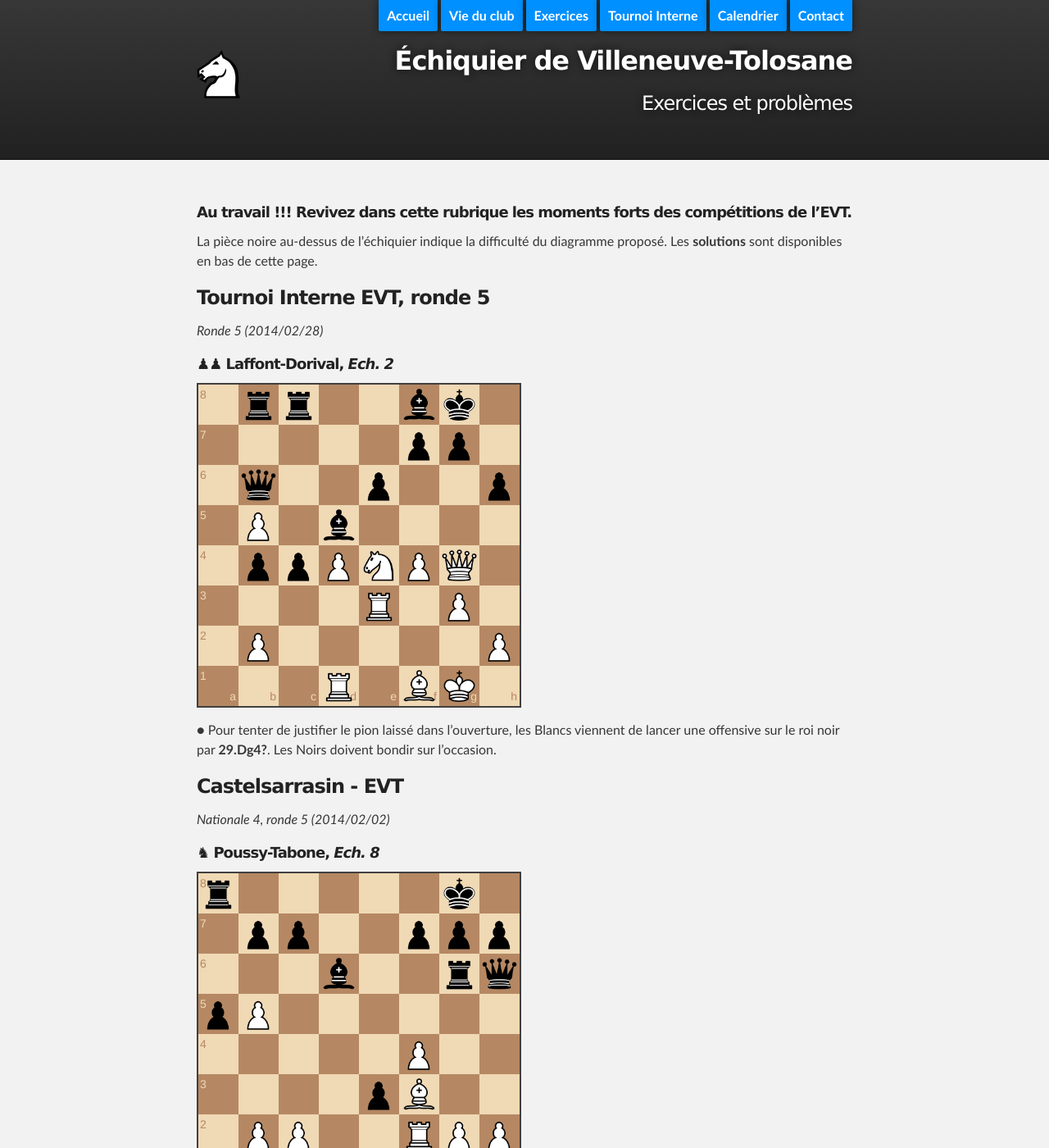
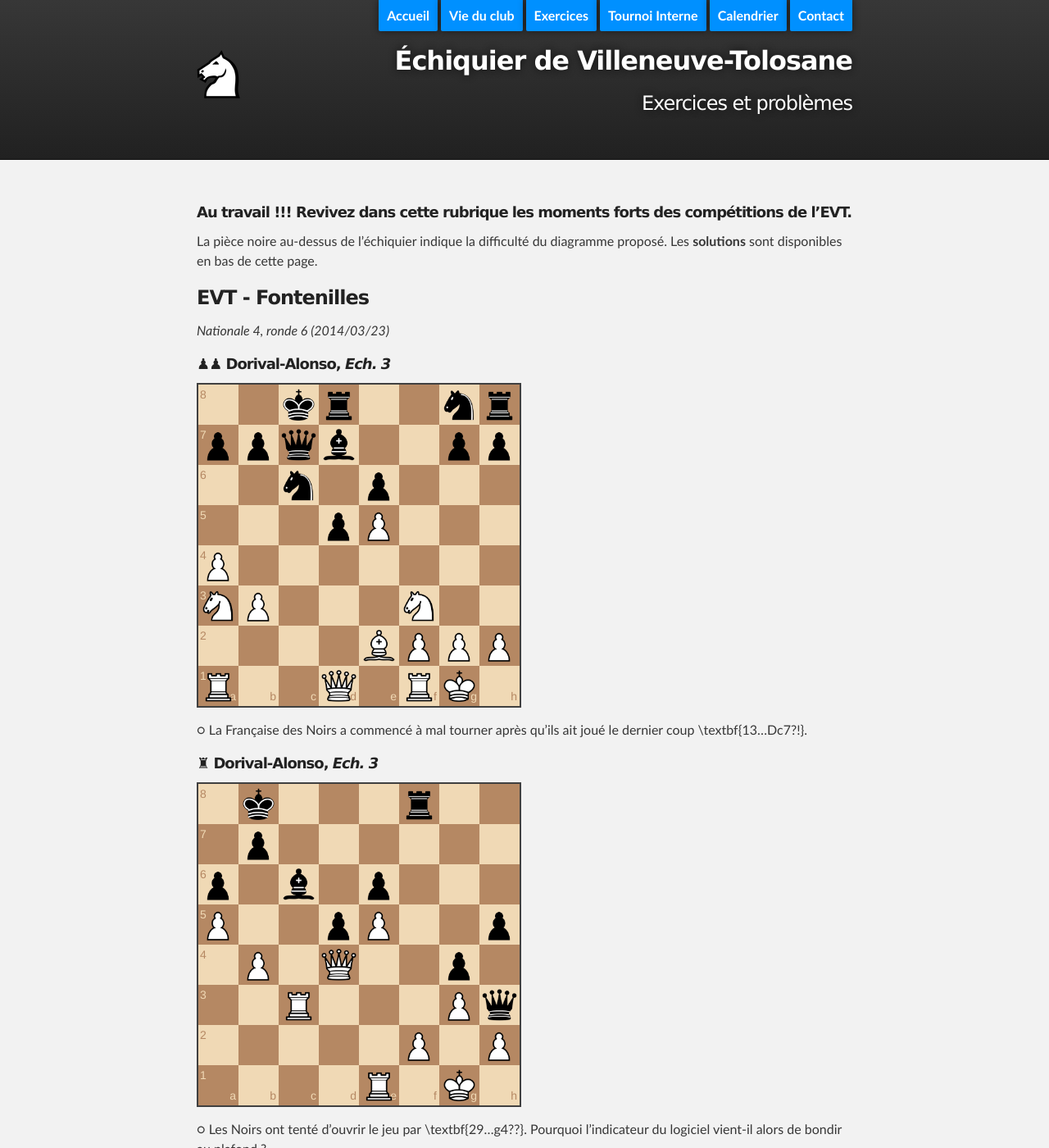
Before and after one commit to echiquier-villeneuve-tolosane/echiquier-villeneuve-tolosane.github.io, a Jekyll site: the page built from exercices.md, in a window 1280 px wide and 1400 px high. Shown: the whole window at 82% size. Built offline with Jekyll 4.4.1, drawn with Linux system fonts in a browser that asks for light colours; nearby versions of some CDN libraries; some of the changed text lies outside the part shown.

Commit message:
Updated exercices.md

```diff
--- a/exercices.md
+++ b/exercices.md
@@ -9,6 +9,22 @@ title: Exercices et problèmes
 La pièce noire au-dessus de l'échiquier indique la difficulté du diagramme proposé. Les **solutions** sont disponibles en bas de cette page.
 
 
+### EVT - Fontenilles
+_Nationale 4, ronde 6 (2014/03/23)_
+
+##### &#9823;&#9823; **Dorival-Alonso**, _Ech. 3_
+
+`2kr2nr/ppqb2pp/2n1p3/3pP3/P7/NP3N2/4BPPP/R2Q1RK1 w - - 1 13`
+
+&#9675; La Française des Noirs a commencé à mal tourner après qu'ils ait joué le dernier coup \textbf{13...Dc7?!}.
+
+##### &#9820; **Dorival-Alonso**, _Ech. 3_
+
+`1k3r2/1p6/p1b1p3/P2pP2p/1P1Q2p1/2R3Pq/5P1P/4R1K1 w - - 0 29`
+
+&#9675; Les Noirs ont tenté d'ouvrir le jeu par \textbf{29...g4??}. Pourquoi l'indicateur du logiciel vient-il alors de bondir au plafond ?
+
+
 ### Tournoi Interne EVT, ronde 5
 _Ronde 5 (2014/02/28)_
 
@@ -17,10 +33,6 @@ _Ronde 5 (2014/02/28)_
 `1rr2bk1/5pp1/1q2p2p/1P1b4/1ppPNPQ1/4R1P1/1P5P/3R1BK1 b - - 2 29`
 
 &#9679; Pour tenter de justifier le pion laissé dans l'ouverture, les Blancs viennent de lancer une offensive sur le roi noir par **29.Dg4?**. Les Noirs doivent bondir sur l'occasion.
-
-
-
-
 
 
 ### Castelsarrasin - EVT
```
